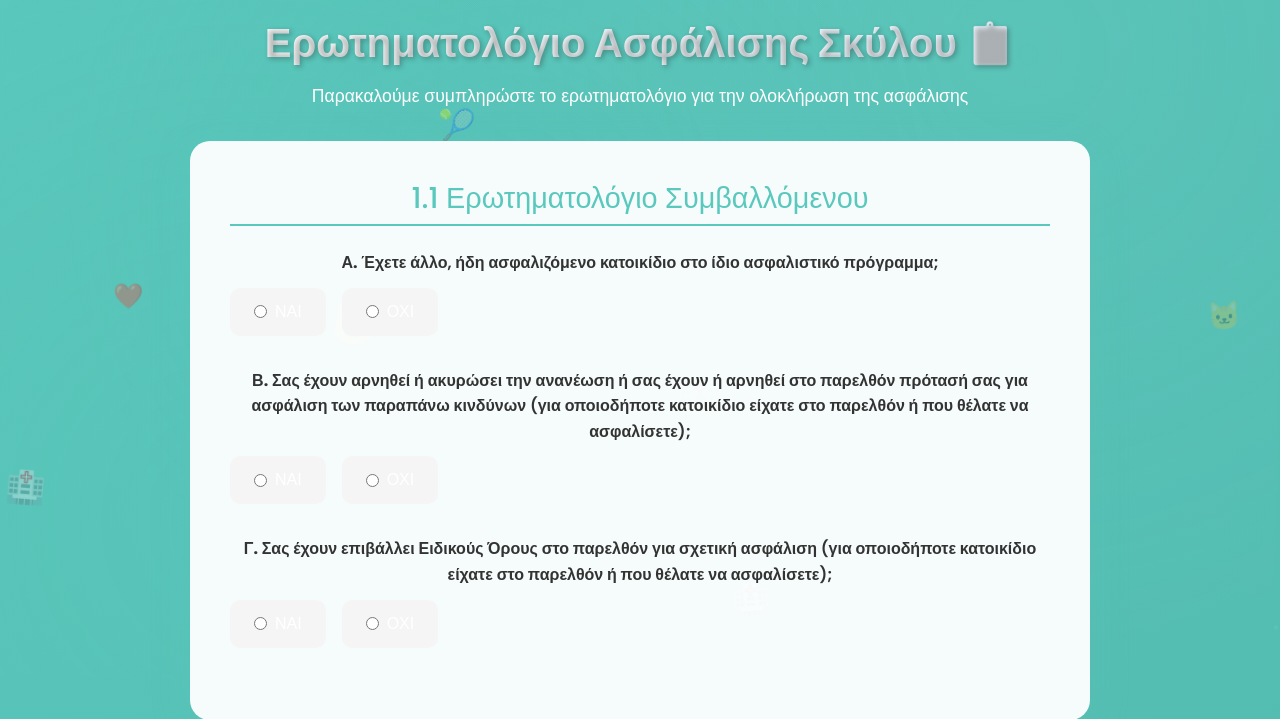
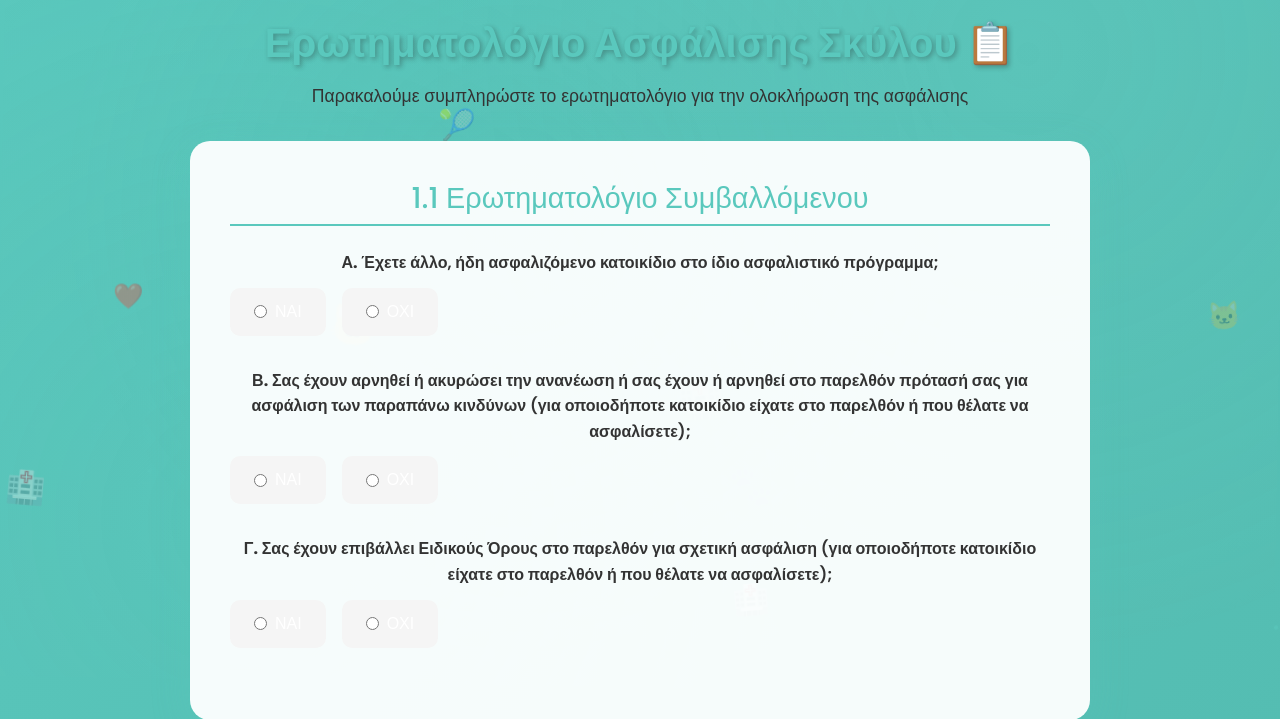
Before and after one commit to s1leviathan/Hoolie, a Django app: page /health-status/ in a window 1280 px wide. Shown: the part 93-812 px from the top of the page. Run offline with Django 4.2, Linux system fonts and the light colour scheme.

Commit message:
Fix white text in questionnaire templates - change to readable dark colors

```diff
--- a/templates/main/questionnaire_dog.html
+++ b/templates/main/questionnaire_dog.html
@@ -7,13 +7,11 @@
 <section class="hero-section">
     <div class="container">
         <div class="hero-content">
-            <h1 class="hero-title" style="font-size: 2.5rem; margin-bottom: 1rem;">
-                <span style="background: linear-gradient(45deg, #ffffff, #f0f8ff); -webkit-background-clip: text; -webkit-text-fill-color: transparent; background-clip: text;">
-                    Ερωτηματολόγιο Ασφάλισης Σκύλου 📋
-                </span>
+            <h1 class="hero-title" style="font-size: 2.5rem; margin-bottom: 1rem; color: var(--brand-primary);">
+                Ερωτηματολόγιο Ασφάλισης Σκύλου 📋
             </h1>
 
-            <p class="hero-subtitle" style="font-size: 1.1rem; margin-bottom: 2rem; opacity: 0.9;">
+            <p class="hero-subtitle" style="font-size: 1.1rem; margin-bottom: 2rem; color: #333;">
                 Παρακαλούμε συμπληρώστε το ερωτηματολόγιο για την ολοκλήρωση της ασφάλισης
             </p>
 
```
Also changed, not shown: templates/main/questionnaire_cat.html (+3 -5 lines).
